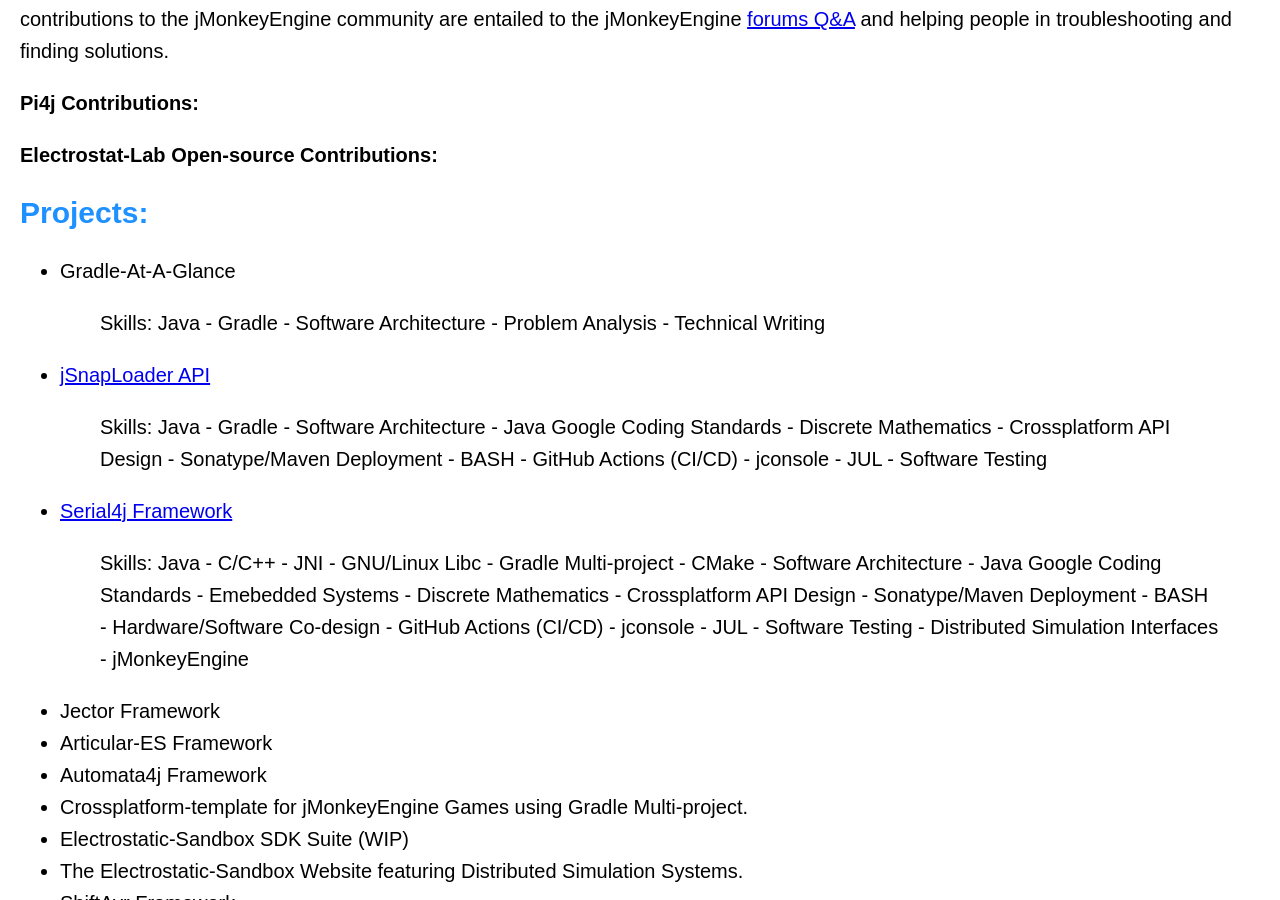
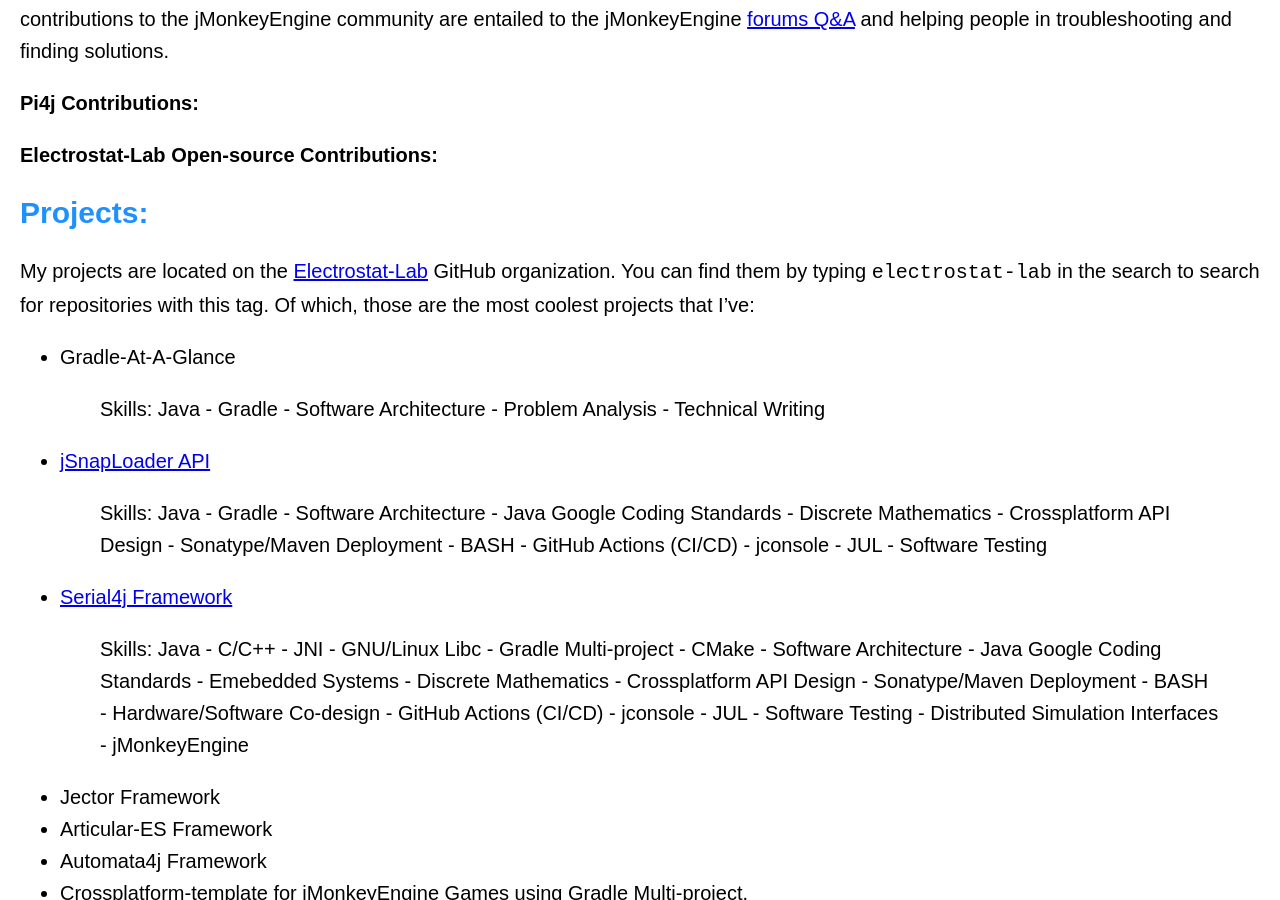
Before and after one commit to pavly-gerges/pavly-gerges, a Jekyll site: the page built from resume/index.md, in a window 1280 px wide and 900 px high, scrolled down 2218 px. Built offline with Jekyll 4.4.1, drawn with Linux system fonts in a browser that asks for light colours; our own code applies the rules of GitHub Pages for plain Markdown files.

Commit message:
Update index.md

```diff
--- a/resume/index.md
+++ b/resume/index.md
@@ -28,6 +28,8 @@ Welcome, it's an honor for me that you've reached here! I'm Pavly Gerges, aka. p
 **Electrostat-Lab Open-source Contributions:**
 
 ## Projects:
+My projects are located on the [Electrostat-Lab](https://github.com/Electrostat-Lab) GitHub organization. You can find them by typing `electrostat-lab` in the search to search for repositories with this tag. Of which, those are the most coolest projects that I've:
+
 * Gradle-At-A-Glance
 > Skills: Java - Gradle - Software Architecture - Problem Analysis - Technical Writing
 
```
